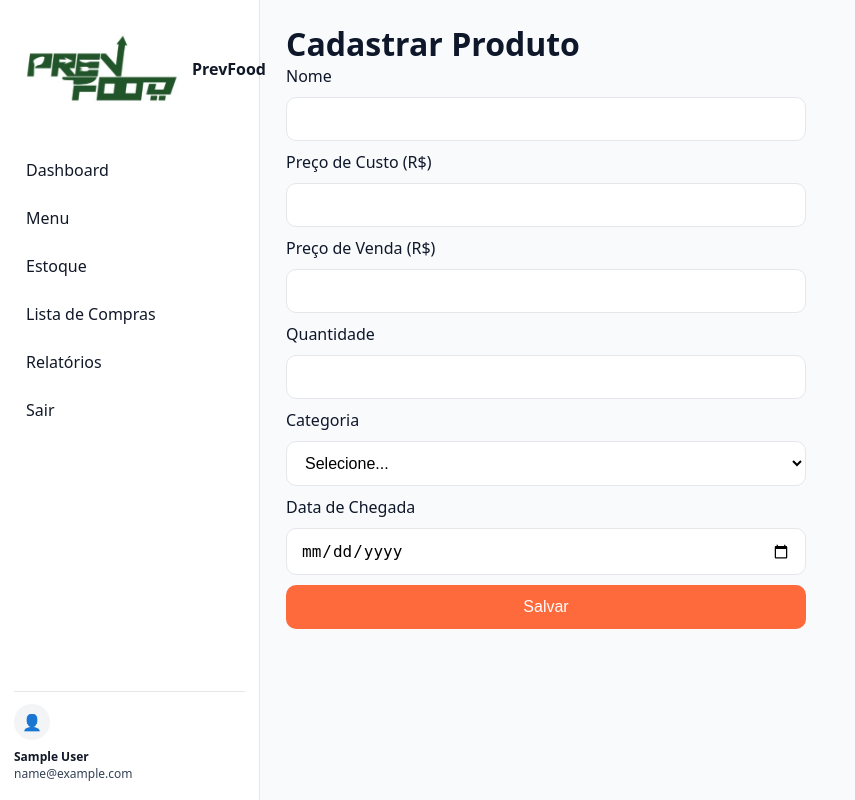
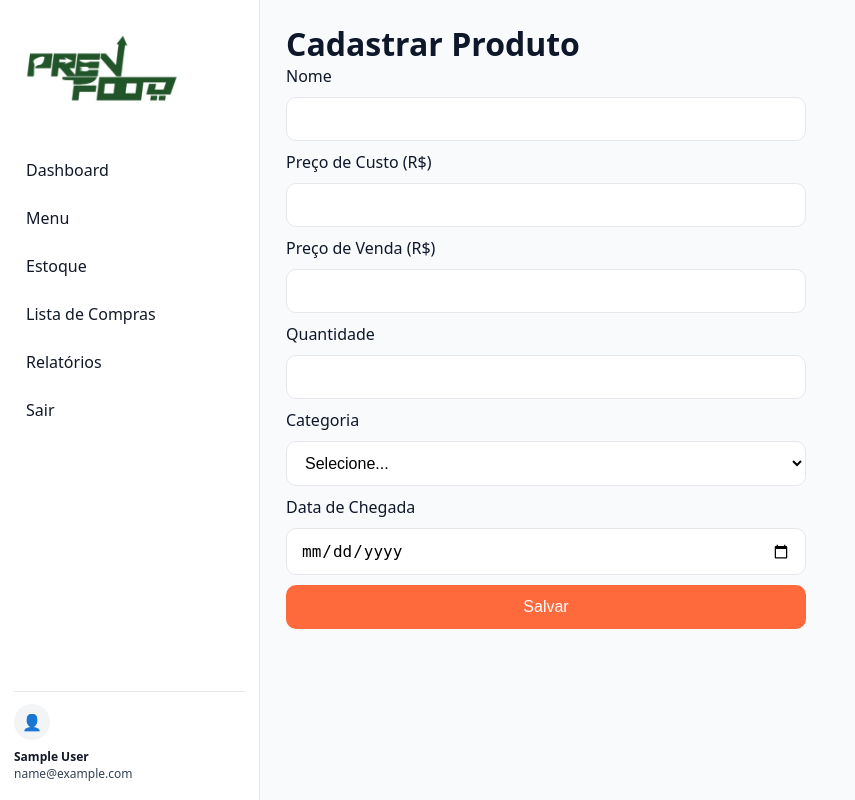
Before and after one commit to PedroSantos0806/tcc, a Flask app: page /cadastrar_produto in a window 1280 px wide. Shown: the whole page, without its empty margins (0-855 px from the left). Run offline with Flask 3, Linux system fonts and the light colour scheme; the visitor is signed in with stand-in values (Sample User, id 1).

Commit message:
melhorando o front-end do site, ajustando o nome.

```diff
--- a/tcc_app/templates/base.html
+++ b/tcc_app/templates/base.html
@@ -11,8 +11,9 @@
   {% if session.get('usuario_id') %}
   <aside class="sidebar">
     <div class="brand-row">
-      <img class="brand-logo-img" src="{{ url_for('static', filename='img/Logo.jpg') }}" alt="PrevFood">
-      <span class="brand-name">PrevFood</span>
+      <img class="brand-logo-img"
+      src="{{ url_for('static', filename='img/Logo.jpg') }}"
+      alt="PrevFood">
     </div>
 
     <nav class="side-nav">
```
